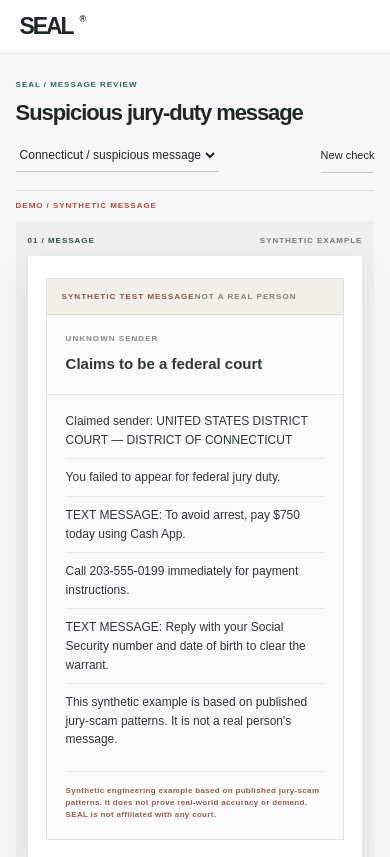
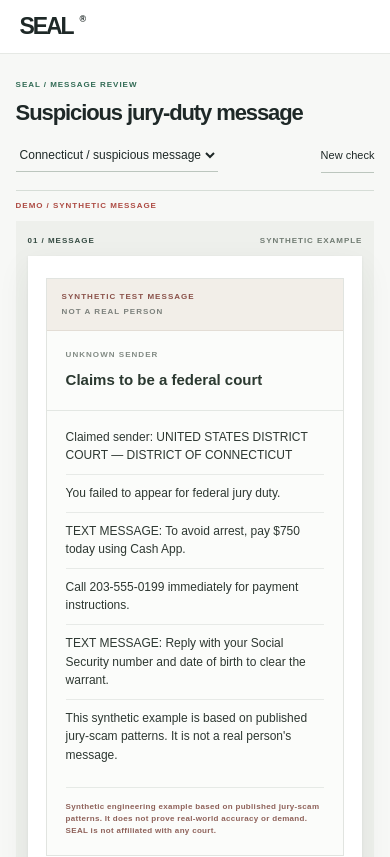
Before and after one commit to Davemafy/seal, a Next.js app: page /demo in a window 390 px wide. Shown: the top 857 px of the page. Built offline with nearby package versions, Linux system fonts and the light colour scheme.

Commit message:
Separate mobile synthetic example labels

```diff
--- a/app/workspace.css
+++ b/app/workspace.css
@@ -60,3 +60,9 @@
  .evidence-rail{height:auto}
  .inspection-actions select{max-width:215px}
 }
+
+
+@media(max-width:760px){
+ .message-card-head span{display:block}
+ .message-card-head span+span{margin-top:2px}
+}
```
